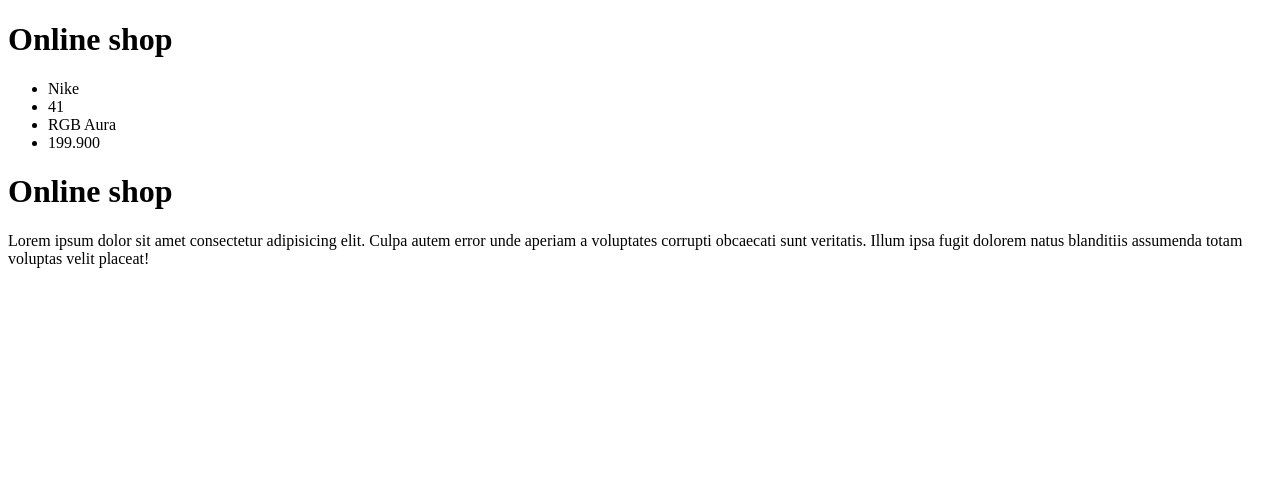
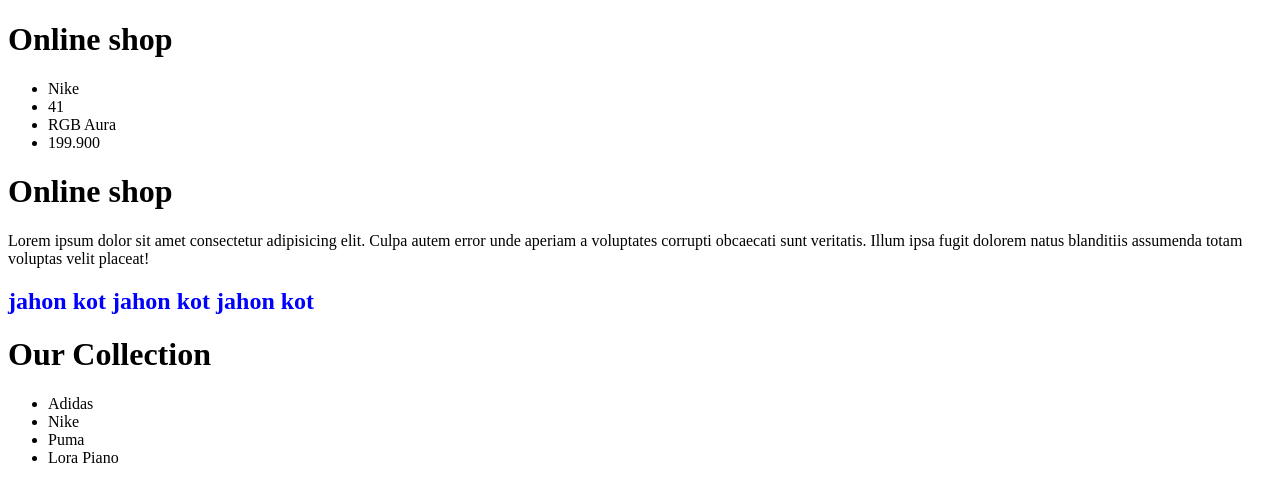
Before and after one commit to Rozimukhamatov/online_shop, a plain HTML site: page index.html in a window 1280 px wide. Drawn offline with Linux system fonts and the light colour scheme.

Commit message:
Third commit

```diff
--- a/index.html
+++ b/index.html
@@ -3,6 +3,7 @@
 <head>
     <meta charset="UTF-8">
     <meta name="viewport" content="width=device-width, initial-scale=1.0">
+    <link rel="stylesheet" href="style.css">
     <title>Document</title>
 </head>
 <body>
@@ -17,5 +18,20 @@
     </div>
     <h1>Online shop</h1>
     <p>Lorem ipsum dolor sit amet consectetur adipisicing elit. Culpa autem error unde aperiam a voluptates corrupti obcaecati sunt veritatis. Illum ipsa fugit dolorem natus blanditiis assumenda totam voluptas velit placeat!</p>
+
+    <h2>jahon kot
+        jahon kot
+        jahon kot
+    </h2>
+    <div class="Our Collection">
+        <h1>Our Collection</h1>
+        <ul>
+            <li>Adidas</li>
+            <li>Nike</li>
+            <li>Puma</li>
+            <li>Lora Piano</li>
+        </ul>
+
+    </div>
 </body>
 </html>
--- a/style.css
+++ b/style.css
@@ -4,3 +4,13 @@ card{
 style{
     margin-bottom: 0%;
 }
+
+h2 {
+    color: blue;
+    border-radius: 25px;
+    size: 55px;
+}
+our collection{
+    background-color: blueviolet;
+    border-radius: 25px;
+}
```
